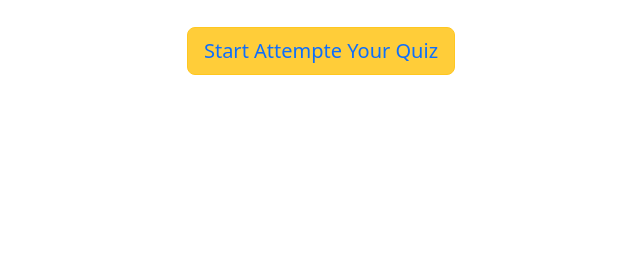
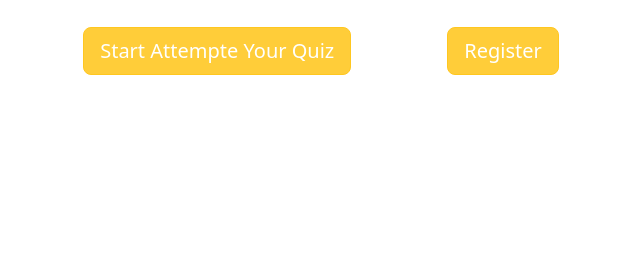
Before and after one commit to Sakilshikdar/quiz_master_2, a Django app: page / in a window 1280 px wide. Shown: the part 537-800 px from the top of the page, without its empty margins (319-959 px from the left). Run offline with Django 4.2, Linux system fonts and the light colour scheme.

Commit message:
origin-add

```diff
--- a/templates/home.html
+++ b/templates/home.html
@@ -18,7 +18,9 @@
 </div>
 
 <div class="d-flex mt-5 align-items-center justify-content-center">
-    <button class="btn btn-warning btn-lg active mx-5"><a class="text-decoration-none"
+    <button class="btn btn-warning btn-lg active mx-5"><a class="text-decoration-none text-white"
             href="{% url 'quiz_list' %}">Start Attempte Your Quiz</a></button>
+    <button class="btn btn-warning btn-lg active mx-5"><a class="text-decoration-none text-white"
+            href="{% url 'register' %}">Register</a></button>
 </div>
 {% endblock %}
```
Also changed, not shown: db.sqlite3.
